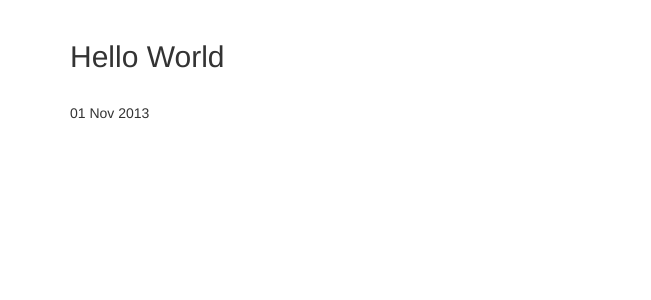
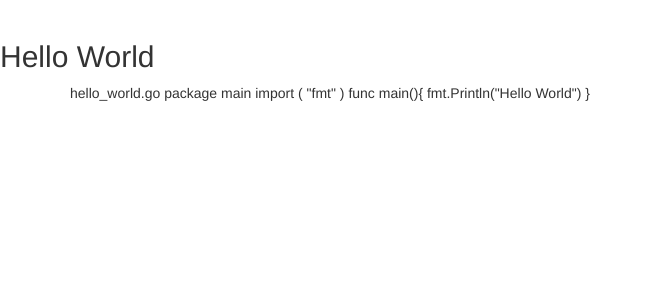
Before and after one commit to xlvector/blog, a Jekyll site: the page built from _posts/2013-11-01-hello-world.html, in a window 1280 px wide. Shown: the top 300 px of the page, without its empty margins (0-651 px from the left). Built offline with Jekyll 4.4.1, drawn with Linux system fonts in a browser that asks for light colours; nearby versions of some CDN libraries.

Commit message:
update blog

```diff
--- a/_layouts/default.html
+++ b/_layouts/default.html
@@ -6,6 +6,7 @@
 　　　　<title>{{page.title}}</title>
 　　</head>
 　　<body>
+		<h2>{{page.title}}</h2>
 		<div class="container">
 			{{content}}
 		</div>
--- a/_posts/2013-11-01-hello-world.html
+++ b/_posts/2013-11-01-hello-world.html
@@ -3,6 +3,13 @@ layout: default
 title: Hello World
 ---
 
-<h2>{{ page.title }}</h2>
+hello_world.go
 
-<p>{{ page.date | date_to_string }}</p>
+package main
+import (
+	"fmt"
+)
+
+func main(){
+	fmt.Println("Hello World")
+}
--- a/index.html
+++ b/index.html
@@ -1,10 +1,8 @@
 ---
 layout: default
-title: Xlvector's 的博客
+title: Hector
 ---
 
-<h2>{{ page.title }}</h2>
-	<p>最新文章</p>
 <ul>
 	{% for post in site.posts %}
 	<li>{{ post.date | date_to_string }}
```
Lines whose indentation alone changed are shown as unchanged.
